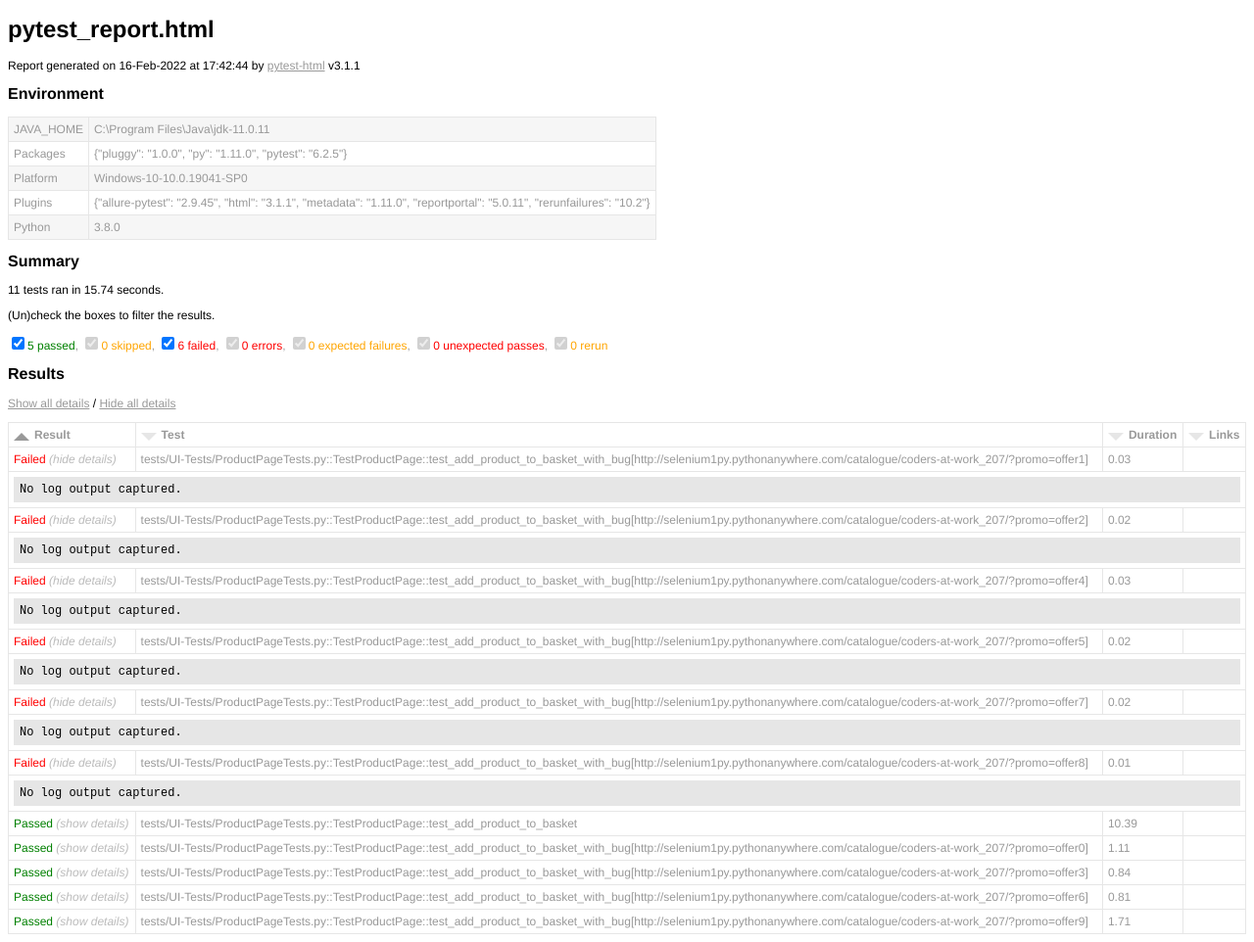
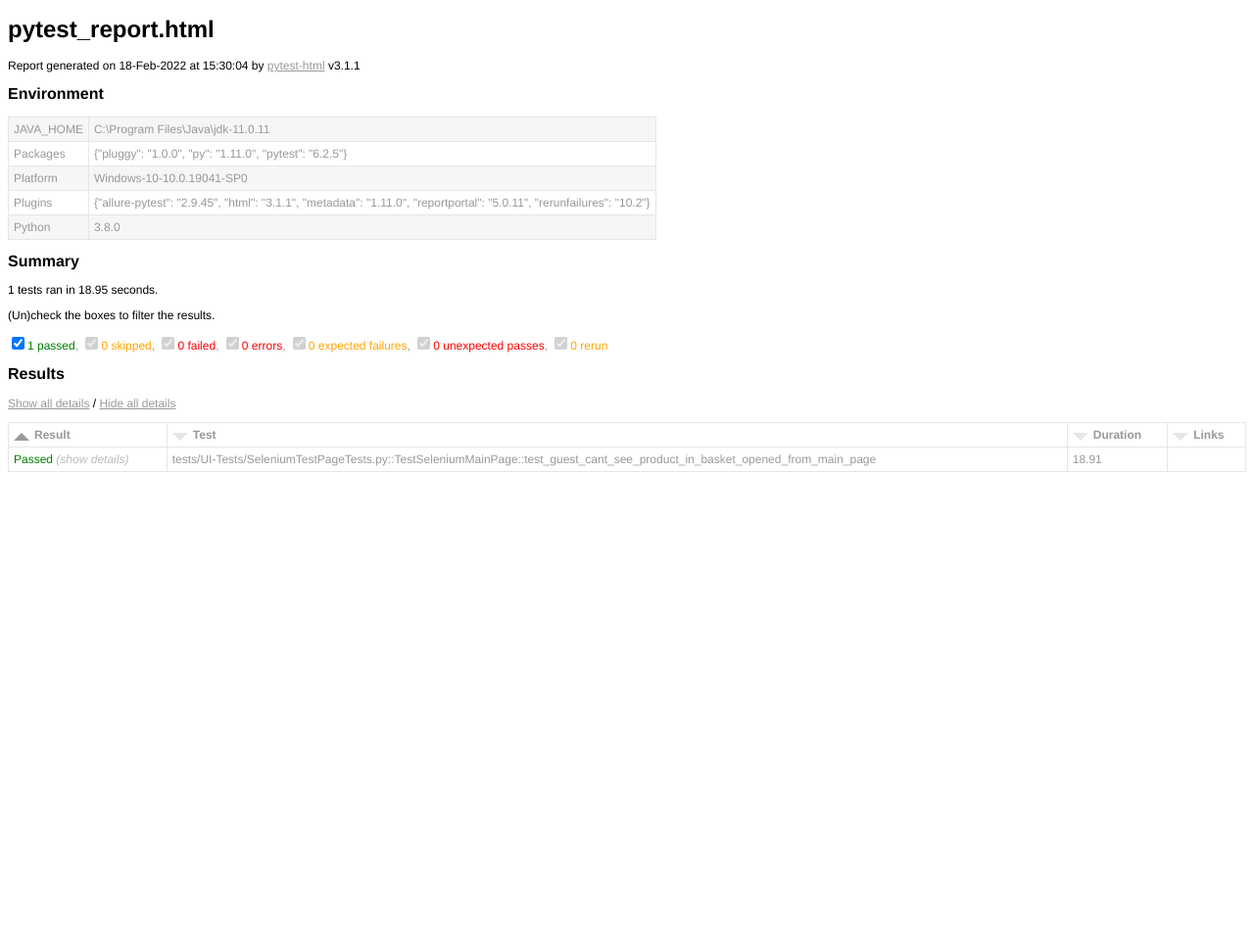
Before and after one commit to Tania1993/-Pytest-API-UI, a plain HTML site: page pytest_report.html in a window 1280 px wide. Shown: the whole page at 98% size. After the commit the page ends 800 px from the top, so only its background shows below. Drawn offline with Linux system fonts and the light colour scheme.

Commit message:
empty basket tests

```diff
--- a/pytest_report.html
+++ b/pytest_report.html
@@ -243,7 +243,7 @@ function filterTable(elem) { // eslint-disable-line no-unused-vars
 }
 </script>
     <h1>pytest_report.html</h1>
-    <p>Report generated on 16-Feb-2022 at 17:42:44 by <a href="https://pypi.python.org/pypi/pytest-html">pytest-html</a> v3.1.1</p>
+    <p>Report generated on 18-Feb-2022 at 15:30:04 by <a href="https://pypi.python.org/pypi/pytest-html">pytest-html</a> v3.1.1</p>
     <h2>Environment</h2>
     <table id="environment">
       <tr>
@@ -262,8 +262,8 @@ function filterTable(elem) { // eslint-disable-line no-unused-vars
         <td>Python</td>
         <td>3.8.0</td></tr></table>
     <h2>Summary</h2>
-    <p>11 tests ran in 15.74 seconds. </p>
-    <p class="filter" hidden="true">(Un)check the boxes to filter the results.</p><input checked="true" class="filter" data-test-result="passed" hidden="true" name="filter_checkbox" onChange="filterTable(this)" type="checkbox"/><span class="passed">5 passed</span>, <input checked="true" class="filter" data-test-result="skipped" disabled="true" hidden="true" name="filter_checkbox" onChange="filterTable(this)" type="checkbox"/><span class="skipped">0 skipped</span>, <input checked="true" class="filter" data-test-result="failed" hidden="true" name="filter_checkbox" onChange="filterTable(this)" type="checkbox"/><span class="failed">6 failed</span>, <input checked="true" class="filter" data-test-result="error" disabled="true" hidden="true" name="filter_checkbox" onChange="filterTable(this)" type="checkbox"/><span class="error">0 errors</span>, <input checked="true" class="filter" data-test-result="xfailed" disabled="true" hidden="true" name="filter_checkbox" onChange="filterTable(this)" type="checkbox"/><span class="xfailed">0 expected failures</span>, <input checked="true" class="filter" data-test-result="xpassed" disabled="true" hidden="true" name="filter_checkbox" onChange="filterTable(this)" type="checkbox"/><span class="xpassed">0 unexpected passes</span>, <input checked="true" class="filter" data-test-result="rerun" disabled="true" hidden="true" name="filter_checkbox" onChange="filterTable(this)" type="checkbox"/><span class="rerun">0 rerun</span>
+    <p>1 tests ran in 18.95 seconds. </p>
+    <p class="filter" hidden="true">(Un)check the boxes to filter the results.</p><input checked="true" class="filter" data-test-result="passed" hidden="true" name="filter_checkbox" onChange="filterTable(this)" type="checkbox"/><span class="passed">1 passed</span>, <input checked="true" class="filter" data-test-result="skipped" disabled="true" hidden="true" name="filter_checkbox" onChange="filterTable(this)" type="checkbox"/><span class="skipped">0 skipped</span>, <input checked="true" class="filter" data-test-result="failed" disabled="true" hidden="true" name="filter_checkbox" onChange="filterTable(this)" type="checkbox"/><span class="failed">0 failed</span>, <input checked="true" class="filter" data-test-result="error" disabled="true" hidden="true" name="filter_checkbox" onChange="filterTable(this)" type="checkbox"/><span class="error">0 errors</span>, <input checked="true" class="filter" data-test-result="xfailed" disabled="true" hidden="true" name="filter_checkbox" onChange="filterTable(this)" type="checkbox"/><span class="xfailed">0 expected failures</span>, <input checked="true" class="filter" data-test-result="xpassed" disabled="true" hidden="true" name="filter_checkbox" onChange="filterTable(this)" type="checkbox"/><span class="xpassed">0 unexpected passes</span>, <input checked="true" class="filter" data-test-result="rerun" disabled="true" hidden="true" name="filter_checkbox" onChange="filterTable(this)" type="checkbox"/><span class="rerun">0 rerun</span>
     <h2>Results</h2>
     <table id="results-table">
       <thead id="results-table-head">
@@ -274,101 +274,11 @@ function filterTable(elem) { // eslint-disable-line no-unused-vars
           <th class="sortable links" col="links">Links</th></tr>
         <tr hidden="true" id="not-found-message">
           <th colspan="4">No results found. Try to check the filters</th></tr></thead>
-      <tbody class="failed results-table-row">
-        <tr>
-          <td class="col-result">Failed</td>
-          <td class="col-name">tests/UI-Tests/ProductPageTests.py::TestProductPage::test_add_product_to_basket_with_bug[http://selenium1py.pythonanywhere.com/catalogue/coders-at-work_207/?promo=offer1]</td>
-          <td class="col-duration">0.03</td>
-          <td class="col-links"></td></tr>
-        <tr>
-          <td class="extra" colspan="4">
-            <div class="empty log">No log output captured.</div></td></tr></tbody>
-      <tbody class="failed results-table-row">
-        <tr>
-          <td class="col-result">Failed</td>
-          <td class="col-name">tests/UI-Tests/ProductPageTests.py::TestProductPage::test_add_product_to_basket_with_bug[http://selenium1py.pythonanywhere.com/catalogue/coders-at-work_207/?promo=offer2]</td>
-          <td class="col-duration">0.02</td>
-          <td class="col-links"></td></tr>
-        <tr>
-          <td class="extra" colspan="4">
-            <div class="empty log">No log output captured.</div></td></tr></tbody>
-      <tbody class="failed results-table-row">
-        <tr>
-          <td class="col-result">Failed</td>
-          <td class="col-name">tests/UI-Tests/ProductPageTests.py::TestProductPage::test_add_product_to_basket_with_bug[http://selenium1py.pythonanywhere.com/catalogue/coders-at-work_207/?promo=offer4]</td>
-          <td class="col-duration">0.03</td>
-          <td class="col-links"></td></tr>
-        <tr>
-          <td class="extra" colspan="4">
-            <div class="empty log">No log output captured.</div></td></tr></tbody>
-      <tbody class="failed results-table-row">
-        <tr>
-          <td class="col-result">Failed</td>
-          <td class="col-name">tests/UI-Tests/ProductPageTests.py::TestProductPage::test_add_product_to_basket_with_bug[http://selenium1py.pythonanywhere.com/catalogue/coders-at-work_207/?promo=offer5]</td>
-          <td class="col-duration">0.02</td>
-          <td class="col-links"></td></tr>
-        <tr>
-          <td class="extra" colspan="4">
-            <div class="empty log">No log output captured.</div></td></tr></tbody>
-      <tbody class="failed results-table-row">
-        <tr>
-          <td class="col-result">Failed</td>
-          <td class="col-name">tests/UI-Tests/ProductPageTests.py::TestProductPage::test_add_product_to_basket_with_bug[http://selenium1py.pythonanywhere.com/catalogue/coders-at-work_207/?promo=offer7]</td>
-          <td class="col-duration">0.02</td>
-          <td class="col-links"></td></tr>
-        <tr>
-          <td class="extra" colspan="4">
-            <div class="empty log">No log output captured.</div></td></tr></tbody>
-      <tbody class="failed results-table-row">
-        <tr>
-          <td class="col-result">Failed</td>
-          <td class="col-name">tests/UI-Tests/ProductPageTests.py::TestProductPage::test_add_product_to_basket_with_bug[http://selenium1py.pythonanywhere.com/catalogue/coders-at-work_207/?promo=offer8]</td>
-          <td class="col-duration">0.01</td>
-          <td class="col-links"></td></tr>
-        <tr>
-          <td class="extra" colspan="4">
-            <div class="empty log">No log output captured.</div></td></tr></tbody>
       <tbody class="passed results-table-row">
         <tr>
           <td class="col-result">Passed</td>
-          <td class="col-name">tests/UI-Tests/ProductPageTests.py::TestProductPage::test_add_product_to_basket</td>
-          <td class="col-duration">10.39</td>
-          <td class="col-links"></td></tr>
-        <tr>
-          <td class="extra" colspan="4">
-            <div class="empty log">No log output captured.</div></td></tr></tbody>
-      <tbody class="passed results-table-row">
-        <tr>
-          <td class="col-result">Passed</td>
-          <td class="col-name">tests/UI-Tests/ProductPageTests.py::TestProductPage::test_add_product_to_basket_with_bug[http://selenium1py.pythonanywhere.com/catalogue/coders-at-work_207/?promo=offer0]</td>
-          <td class="col-duration">1.11</td>
-          <td class="col-links"></td></tr>
-        <tr>
-          <td class="extra" colspan="4">
-            <div class="empty log">No log output captured.</div></td></tr></tbody>
-      <tbody class="passed results-table-row">
-        <tr>
-          <td class="col-result">Passed</td>
-          <td class="col-name">tests/UI-Tests/ProductPageTests.py::TestProductPage::test_add_product_to_basket_with_bug[http://selenium1py.pythonanywhere.com/catalogue/coders-at-work_207/?promo=offer3]</td>
-          <td class="col-duration">0.84</td>
-          <td class="col-links"></td></tr>
-        <tr>
-          <td class="extra" colspan="4">
-            <div class="empty log">No log output captured.</div></td></tr></tbody>
-      <tbody class="passed results-table-row">
-        <tr>
-          <td class="col-result">Passed</td>
-          <td class="col-name">tests/UI-Tests/ProductPageTests.py::TestProductPage::test_add_product_to_basket_with_bug[http://selenium1py.pythonanywhere.com/catalogue/coders-at-work_207/?promo=offer6]</td>
-          <td class="col-duration">0.81</td>
-          <td class="col-links"></td></tr>
-        <tr>
-          <td class="extra" colspan="4">
-            <div class="empty log">No log output captured.</div></td></tr></tbody>
-      <tbody class="passed results-table-row">
-        <tr>
-          <td class="col-result">Passed</td>
-          <td class="col-name">tests/UI-Tests/ProductPageTests.py::TestProductPage::test_add_product_to_basket_with_bug[http://selenium1py.pythonanywhere.com/catalogue/coders-at-work_207/?promo=offer9]</td>
-          <td class="col-duration">1.71</td>
+          <td class="col-name">tests/UI-Tests/SeleniumTestPageTests.py::TestSeleniumMainPage::test_guest_cant_see_product_in_basket_opened_from_main_page</td>
+          <td class="col-duration">18.91</td>
           <td class="col-links"></td></tr>
         <tr>
           <td class="extra" colspan="4">
```
Also changed, not shown: 8 other files.
